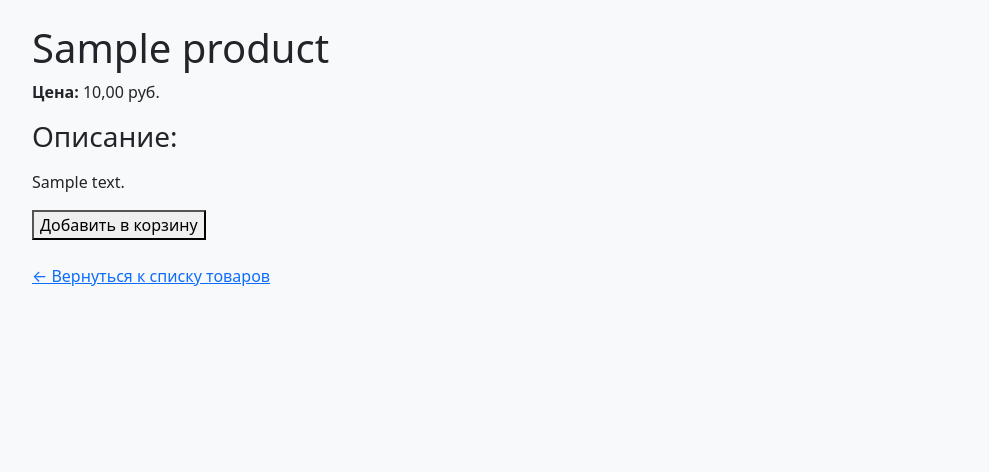
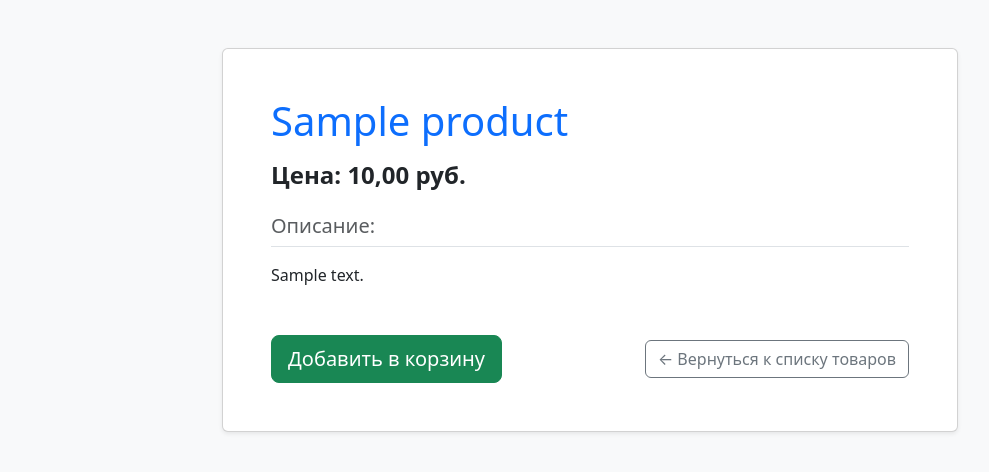
Before and after one commit to FallenNoise/SITE_DZ, a Django app: page /product/1/ in a window 1280 px wide. Shown: the part 56-528 px from the top of the page, without its empty margins (50-1039 px from the left). Run offline with Django 5.2, Linux system fonts and the light colour scheme; tables that the repository leaves empty hold one stand-in row (values such as "Sample post").

Commit message:
style: применить Bootstrap к форме добавления и редактирования товара
Шаблон формы обернут в карточку, добавлены стили для полей ввода и стилизованы кнопки.

```diff
--- a/shop/templates/shop/product_detail.html
+++ b/shop/templates/shop/product_detail.html
@@ -1,23 +1,28 @@
-<!-- Наследуем базовый шаблон вашего сайта, если он есть -->
 {% extends 'base.html' %}
 
 {% block content %}
-<div class="product-detail">
-    <h1>{{ product.name }}</h1>
+<div class="row mt-5 justify-content-center">
+    <div class="col-md-8">
+        <div class="card shadow-sm">
+            <div class="card-body p-5">
+                <!-- Название и цена -->
+                <h1 class="card-title text-primary mb-3">{{ product.name }}</h1>
+                <h4 class="text-dark fw-bold mb-4">Цена: {{ product.price }} руб.</h4>
 
-    <p class="price">
-        <strong>Цена:</strong> {{ product.price }} руб.
-    </p>
+                <!-- Описание товара -->
+                <div class="mb-5">
+                    <h5 class="text-muted border-bottom pb-2">Описание:</h5>
+                    <!-- Используем фильтр linebreaks, чтобы сохранить абзацы -->
+                    <p class="card-text mt-3 fs-5">{{ product.description|linebreaks }}</p>
+                </div>
 
-    <div class="description">
-        <h3>Описание:</h3>
-        <!-- Фильтр linebreaks сохраняет переносы строк из админки -->
-        <p>{{ product.description|linebreaks }}</p>
+                <!-- Кнопки действий -->
+                <div class="d-flex justify-content-between align-items-center">
+                    <button class="btn btn-success btn-lg">Добавить в корзину</button>
+                    <a href="/" class="btn btn-outline-secondary">← Вернуться к списку товаров</a>
+                </div>
+            </div>
+        </div>
     </div>
-
-    <button class="add-to-cart-btn">Добавить в корзину</button>
-
-    <br><br>
-    <a href="/">← Вернуться к списку товаров</a>
 </div>
 {% endblock %}
```
